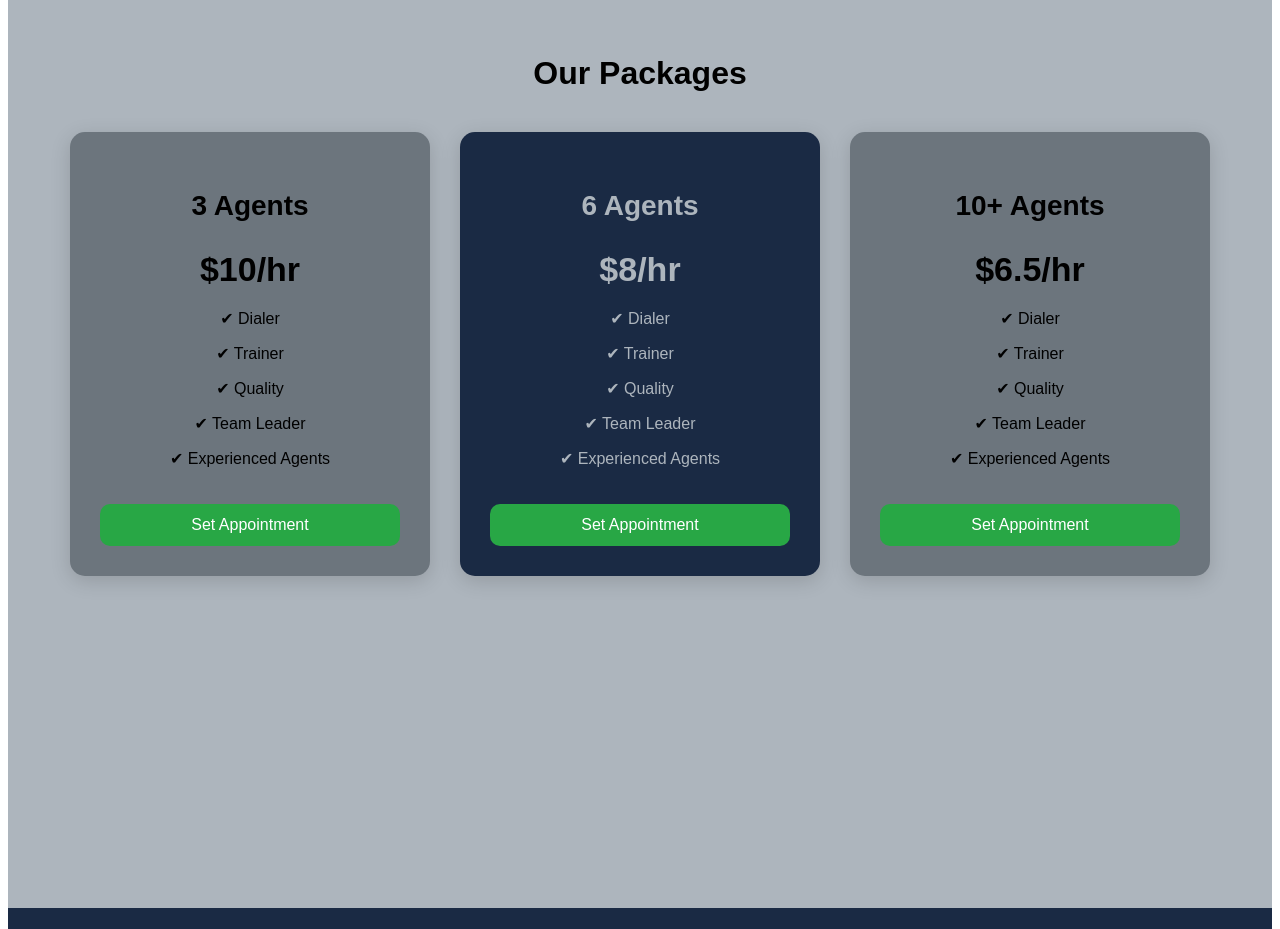
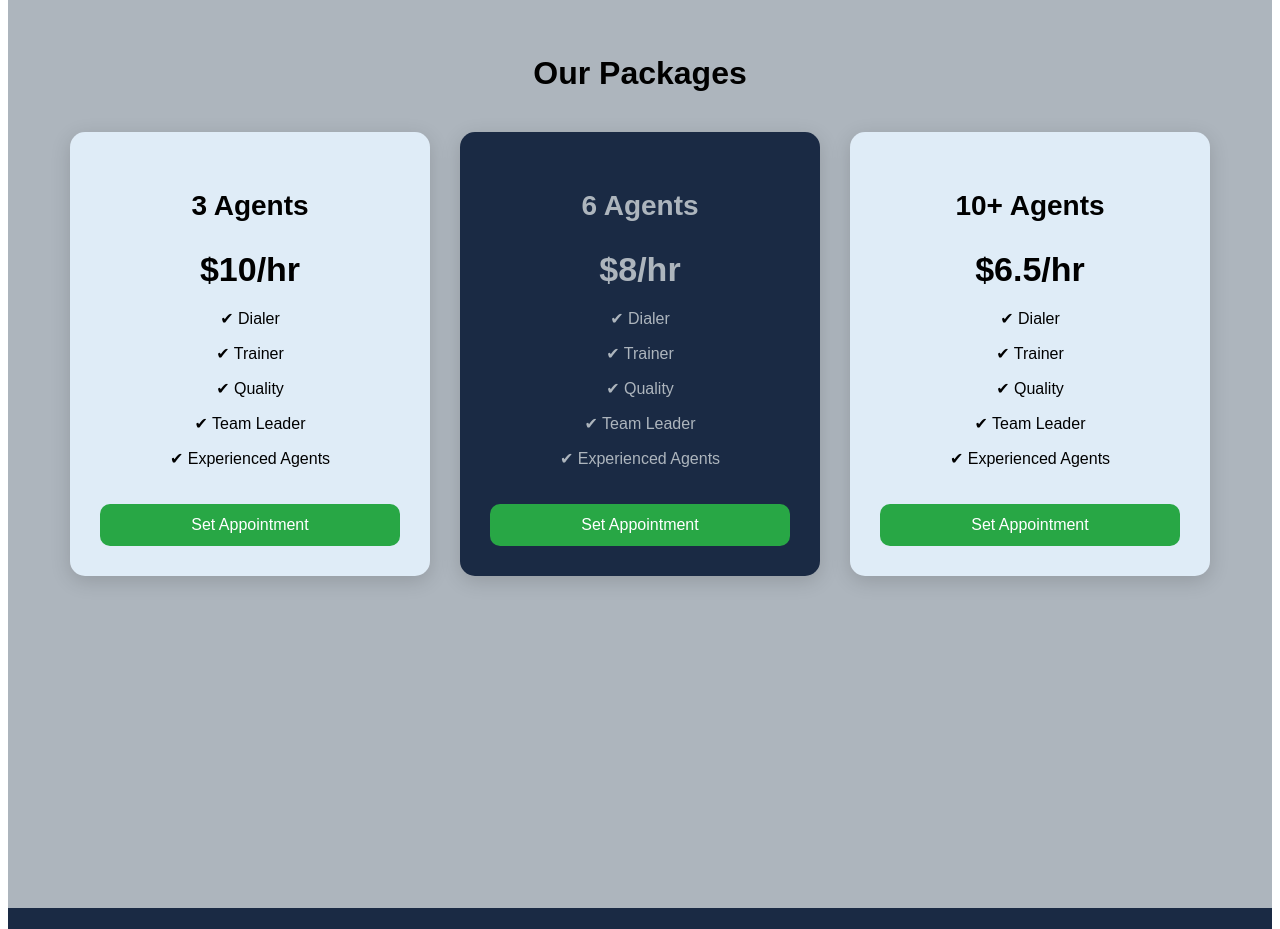
Before and after one commit to primereachsolutions23/primereach-website2-main, a React (Vite) app: page / in a window 1280 px wide. Shown: the part 1980-2909 px from the top of the page. Built offline with nearby package versions, Linux system fonts and the light colour scheme.

Commit message:
force update

```diff
--- a/src/App.jsx
+++ b/src/App.jsx
@@ -196,7 +196,7 @@ export default function App() {
                   width: "300px",
                   padding: "30px",
                   borderRadius: "15px",
-                  background: "#6c757d",
+                  background: "#dfecf7",
                   boxShadow: "0 5px 20px rgba(0,0,0,0.15)",
                   color: "black",
                 }}
@@ -284,7 +284,7 @@ export default function App() {
                   width: "300px",
                   padding: "30px",
                   borderRadius: "15px",
-                  background: "#6c757d",
+                  background: "#dfecf7",
                   boxShadow: "0 5px 20px rgba(0,0,0,0.15)",
                   color: "black",
                 }}
```
